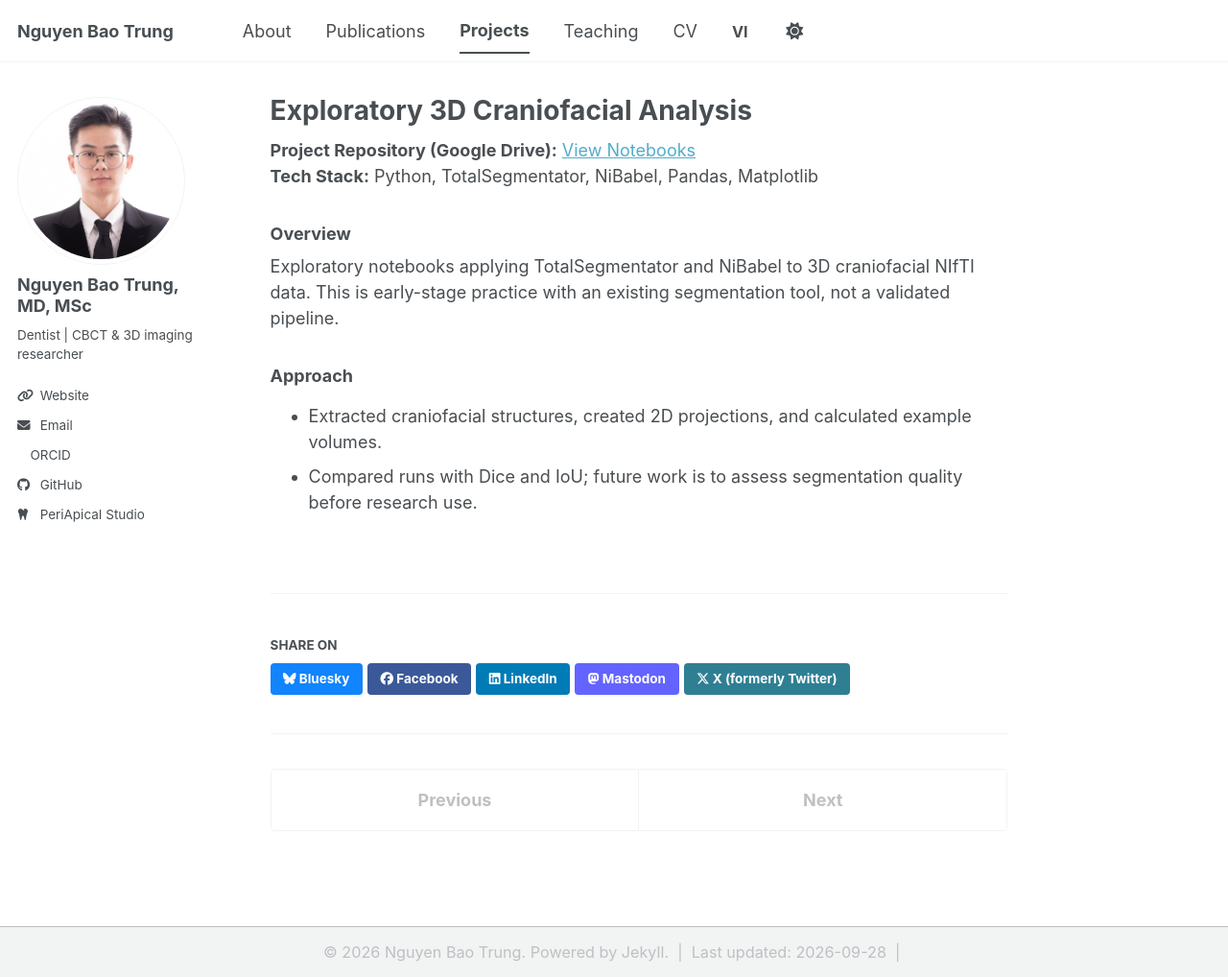
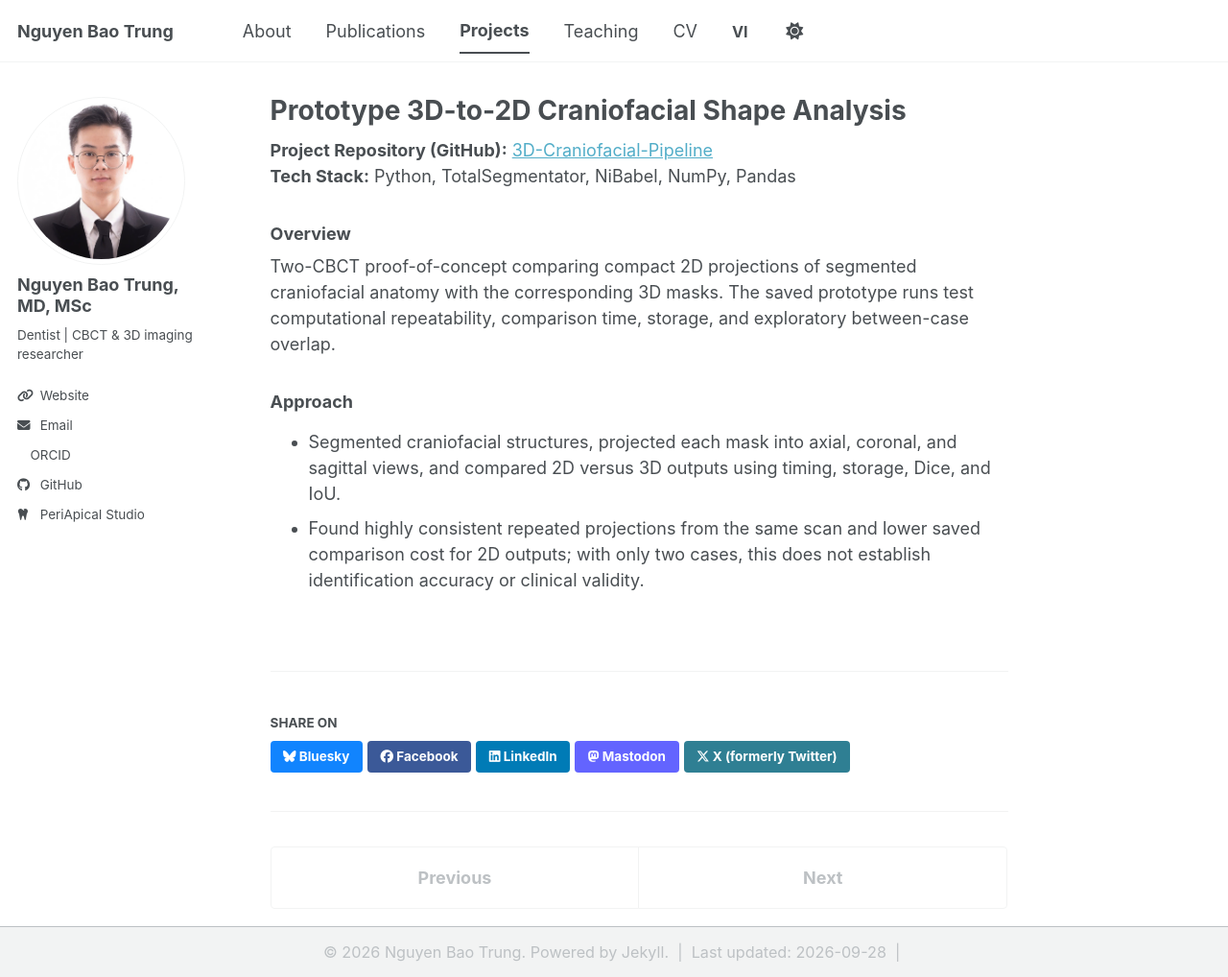
Before and after one commit to trungnb/trungnb.github.io, a Jekyll site: the page built from _portfolio/portfolio-2-3d-pipeline.md, in a window 1280 px wide and 1018 px high. Shown: the whole window at 96% size. Built offline with Jekyll 4.4.1, drawn with Linux system fonts in a browser that asks for light colours; a style sheet for code colours, icons or effects is not loaded.

Commit message:
Sync portfolio with updated prototype repositories

```diff
--- a/_portfolio/portfolio-2-3d-pipeline.md
+++ b/_portfolio/portfolio-2-3d-pipeline.md
@@ -1,18 +1,18 @@
 ---
-title: "Exploratory 3D Craniofacial Analysis"
-excerpt: "Exploratory Python workflow using TotalSegmentator and NiBabel with 3D NIfTI data.<br/><img src='https://img.shields.io/badge/Tech-TotalSegmentator_%7C_NiBabel_%7C_Python-purple'>"
+title: "Prototype 3D-to-2D Craniofacial Shape Analysis"
+excerpt: "Two-CBCT proof-of-concept testing compact multi-view craniofacial projections for potential forensic identification workflows.<br/><img src='https://img.shields.io/badge/Tech-TotalSegmentator_%7C_NiBabel_%7C_Python-purple'>"
 collection: portfolio
 lang: en
 translation_key: portfolio-2-3d-pipeline
 date: 2026-07-17
 ---
 
-**Project Repository (Google Drive):** [View Notebooks](https://drive.google.com/drive/folders/1M2Ebwdb7axTtll17ci1lYitd3eLlkHBu?usp=sharing)
-**Tech Stack:** Python, TotalSegmentator, NiBabel, Pandas, Matplotlib
+**Project Repository (GitHub):** [3D-Craniofacial-Pipeline](https://github.com/trungnb/3D-Craniofacial-Pipeline)
+**Tech Stack:** Python, TotalSegmentator, NiBabel, NumPy, Pandas
 
 ### Overview
-Exploratory notebooks applying TotalSegmentator and NiBabel to 3D craniofacial NIfTI data. This is early-stage practice with an existing segmentation tool, not a validated pipeline.
+Two-CBCT proof-of-concept comparing compact 2D projections of segmented craniofacial anatomy with the corresponding 3D masks. The saved prototype runs test computational repeatability, comparison time, storage, and exploratory between-case overlap.
 
 ### Approach
-* Extracted craniofacial structures, created 2D projections, and calculated example volumes.
-* Compared runs with Dice and IoU; future work is to assess segmentation quality before research use.
+* Segmented craniofacial structures, projected each mask into axial, coronal, and sagittal views, and compared 2D versus 3D outputs using timing, storage, Dice, and IoU.
+* Found highly consistent repeated projections from the same scan and lower saved comparison cost for 2D outputs; with only two cases, this does not establish identification accuracy or clinical validity.
```
Also changed, not shown: _portfolio/portfolio-2-3d-pipeline-vi.md (+7 -7 lines), _portfolio/portfolio-3-ctgan-vi.md (+7 -7 lines), _portfolio/portfolio-3-ctgan.md (+7 -7 lines), _portfolio/portfolio-6-dental-cej-morphometrics-vi.md (+7 -7 lines), _portfolio/portfolio-6-dental-cej-morphometrics.md (+7 -7 lines).
